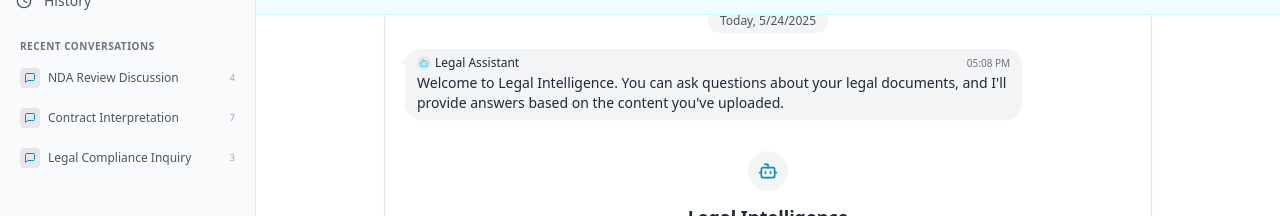
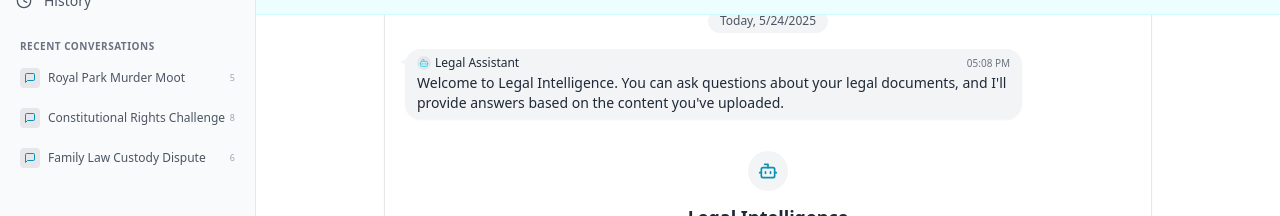
Before and after one commit to Maze-Nm-Ez/moot-ai-frontend, a React (Create React App) app: page / in a window 1280 px wide. Shown: the part 200-416 px from the top of the page. Built offline with nearby package versions, Linux system fonts and the light colour scheme.

Commit message:
final changes

```diff
--- a/src/App.js
+++ b/src/App.js
@@ -28,21 +28,21 @@ export default function App() {
   const [chatHistory, setChatHistory] = useState([
     {
       id: "chat-1",
-      title: "NDA Review Discussion",
+      title: "Royal Park Murder Moot",
       date: "2 May 2025",
-      messages: 4,
+      messages: 5,
     },
     {
       id: "chat-2",
-      title: "Contract Interpretation",
+      title: "Constitutional Rights Challenge",
       date: "30 Apr 2025",
-      messages: 7,
+      messages: 8,
     },
     {
       id: "chat-3",
-      title: "Legal Compliance Inquiry",
+      title: "Family Law Custody Dispute",
       date: "28 Apr 2025",
-      messages: 3,
+      messages: 6,
     },
   ]);
   const [currentChatId, setCurrentChatId] = useState("current");
@@ -147,12 +147,7 @@ export default function App() {
     setActiveTab("newsection");
   };
 
-  const handleBeginPracticeSession = (sessionData) => {
-    console.log('Starting practice session:', sessionData);
-    // Here you can add any logic needed when starting a practice session
-    // For example, switching to chat view with the session context
-    setActiveTab('chat');
-  };
+  // Add this function after the other state variables in App.js
 
   // Mock function to fetch document details - in real implementation, call your backend
   const fetchDocumentDetails = async (documentId, sourceId) => {
@@ -241,8 +236,6 @@ export default function App() {
             <NewSection
               selectedLawType={selectedLawType}
               setSelectedLawType={setSelectedLawType}
-              onBeginPracticeSession={handleBeginPracticeSession}
-              setActiveTab={setActiveTab}
             />
           )}
 
--- a/src/components/newSession/CriminalCases.jsx
+++ b/src/components/newSession/CriminalCases.jsx
@@ -54,7 +54,6 @@ export default function CriminalCases({ onCaseSelect }) {
   return (
     <div className="space-y-6">
       <div className="flex items-center justify-between mb-6">
-        <h2 className="text-2xl font-bold text-gray-900">Select a Criminal Case</h2>
         <div className="flex items-center text-sm text-gray-500">
           <BookOpen className="h-4 w-4 mr-1" />
           <span>Select a case to analyze</span>
--- a/src/components/newSession/PracticeSession.jsx
+++ b/src/components/newSession/PracticeSession.jsx
@@ -63,7 +63,6 @@ export default function PracticeSession({ selectedCase, selectedRole, selectedPr
       <div className="flex flex-col h-full">
         {/* Case Info Header */}
         <div className="bg-blue-50 border border-blue-200 rounded-xl p-6 mb-6 shadow">
-          <div className="flex justify-between items-start">
           <div>
             <div className="text-2xl font-bold text-blue-900 mb-2">
               {selectedCase.title}
@@ -74,14 +73,6 @@ export default function PracticeSession({ selectedCase, selectedRole, selectedPr
               <div><b>Your Role:</b> {selectedRole.name}</div>
               <div><b>Mode:</b> {selectedPracticeMode.name}</div>
             </div>
-            </div>
-            <button
-              onClick={onBack}
-              className="flex items-center text-gray-600 hover:text-gray-900"
-            >
-              <ArrowLeft className="h-5 w-5 mr-2" />
-              Back
-            </button>
           </div>
         </div>
 
@@ -99,14 +90,7 @@ export default function PracticeSession({ selectedCase, selectedRole, selectedPr
   return (
     <div className="space-y-8">
       {/* Header with back button */}
-      <div className="flex items-center justify-between">
-        <button
-          onClick={onBack}
-          className="flex items-center text-gray-600 hover:text-gray-900"
-        >
-          <ArrowLeft className="h-5 w-5 mr-2" />
-          Back to Role Selection
-        </button>
+      <div className="flex items-center justify-end">
         <div className="text-sm text-gray-500">
           <span className="font-medium text-gray-900">{selectedCase.title}</span>
         </div>
@@ -176,14 +160,7 @@ export default function PracticeSession({ selectedCase, selectedRole, selectedPr
 
           <div className="flex justify-center">
             <button
-              onClick={() => {
-                setStarted(true);
-                onBeginPracticeSession({
-                  case: selectedCase,
-                  role: selectedRole,
-                  mode: selectedPracticeMode
-                });
-              }}
+              onClick={() => setStarted(true)}
               className="px-8 py-3 bg-cyan-600 text-white rounded-lg font-medium hover:bg-cyan-700 transition-colors"
             >
               Begin Practice Session
```
Lines whose indentation alone changed are shown as unchanged.
